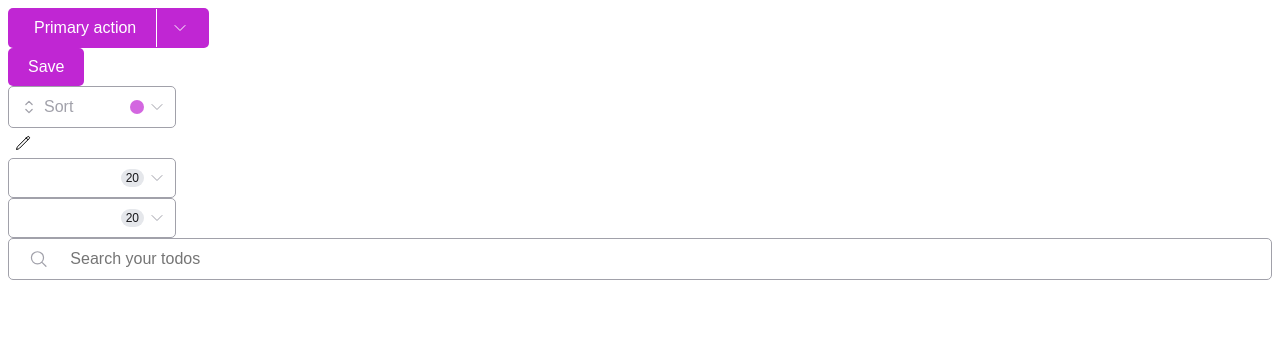
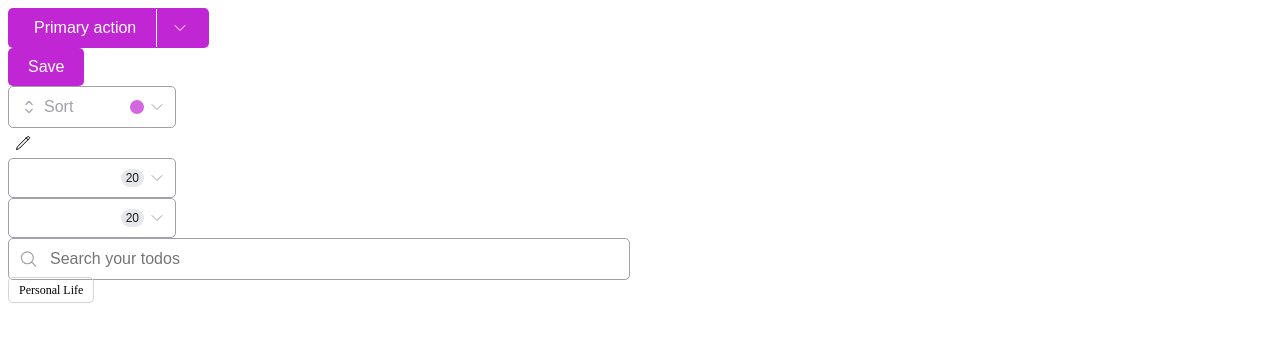
Before and after one commit to neicore/todo, a React (Create React App) app: page / in a window 1280 px wide. Shown: the top 342 px of the page. Built offline with nearby package versions, Linux system fonts and the light colour scheme; the HTML template or start-up script is replaced by a standard one.

Commit message:
:sparkles: add category tag component

```diff
--- a/src/App.tsx
+++ b/src/App.tsx
@@ -1,4 +1,5 @@
 import Button from './components/button'
+import CategoryTag from './components/categoryTag'
 import { Edit, Sort } from './components/icons'
 import SearchBar from './components/searchBar'
 import Select from './components/select'
@@ -46,6 +47,8 @@ function App() {
       <Select options={checkboxSelectOptions} type="multi-checkbox" />
       <Select options={radioSelectOptions} type="single-radio" />
       <SearchBar handleInput={handleInput} />
+
+      <CategoryTag title="Personal Life" />
     </>
   )
 }
--- /dev/null
+++ b/src/components/categoryTag/index.tsx
@@ -0,0 +1,10 @@
+import style from './style.module.sass'
+
+interface Props {
+  title: string
+}
+
+const CategoryTag = ({ title }: Props) => {
+  return <span className={style.category_tag}>{title}</span>
+}
+export default CategoryTag
--- /dev/null
+++ b/src/components/categoryTag/style.module.sass
@@ -0,0 +1,6 @@
+.category_tag
+    padding: 5px 10px
+    border: 1px solid #D4D4D8
+    border-radius: 5px
+    text-align: center
+    font-size: 12px;
--- a/src/components/searchBar/style.module.sass
+++ b/src/components/searchBar/style.module.sass
@@ -1,11 +1,12 @@
 .search_bar
     display: flex
     align-items: center
-    gap: 20px
-    padding: 10px 20px
+    gap: 10px
+    padding: 10px
     border: 1px solid #A1A1AA
     border-radius: 5px
     color: #A1A1AA
+    width: 600px
 
     &_input
         border: none
```
